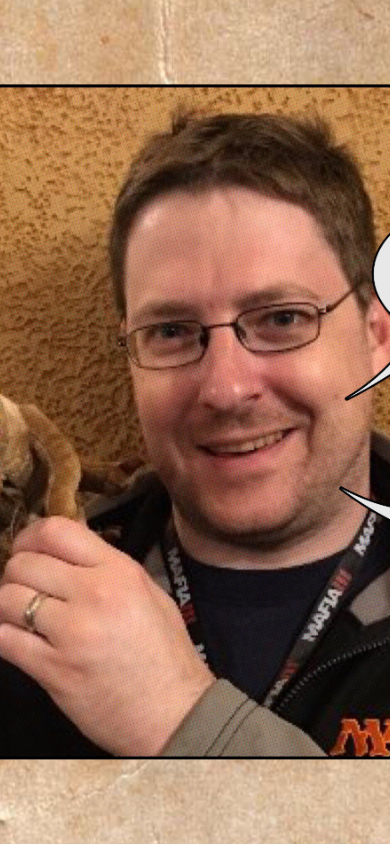
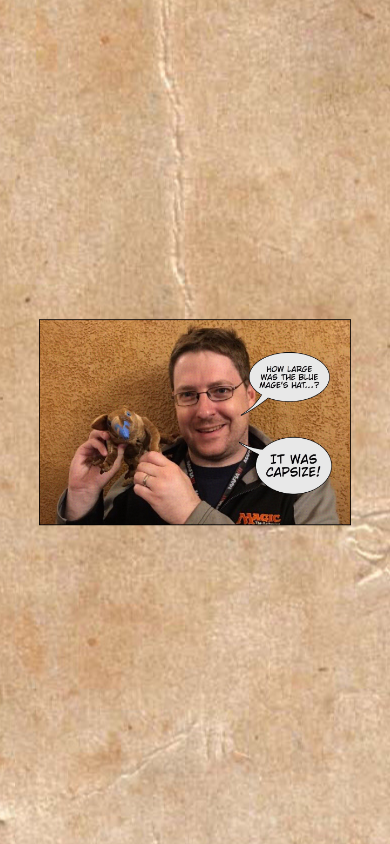
Before and after one commit to april/reddeck, a plain HTML site: page index.html in a window 390 px wide. Drawn offline with Linux system fonts and the light colour scheme.

Commit message:
fix mobile presentation

```diff
--- a/index.css
+++ b/index.css
@@ -3,9 +3,16 @@ html {
 }
 
 #me {
-  max-height: 80%;
+  position: fixed;
   left: 50%;
-  position: fixed;
   top: 50%;
   transform: translate(-50%, -50%);
 }
+
+@media screen and (orientation: portrait) {
+  #me { max-width: 80%; }
+}
+
+@media screen and (orientation: landscape) {
+  #me { max-height: 80%; }
+}
```
